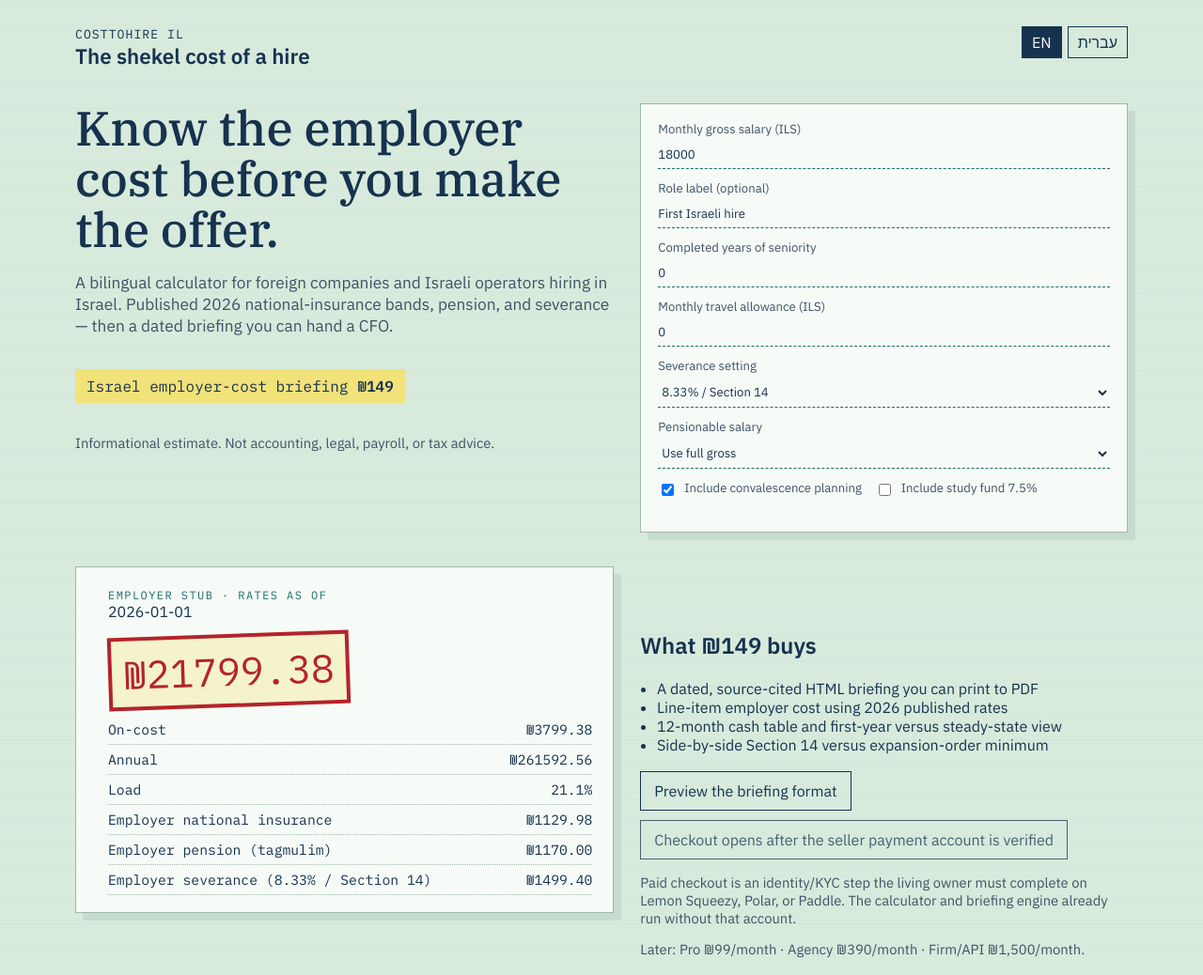
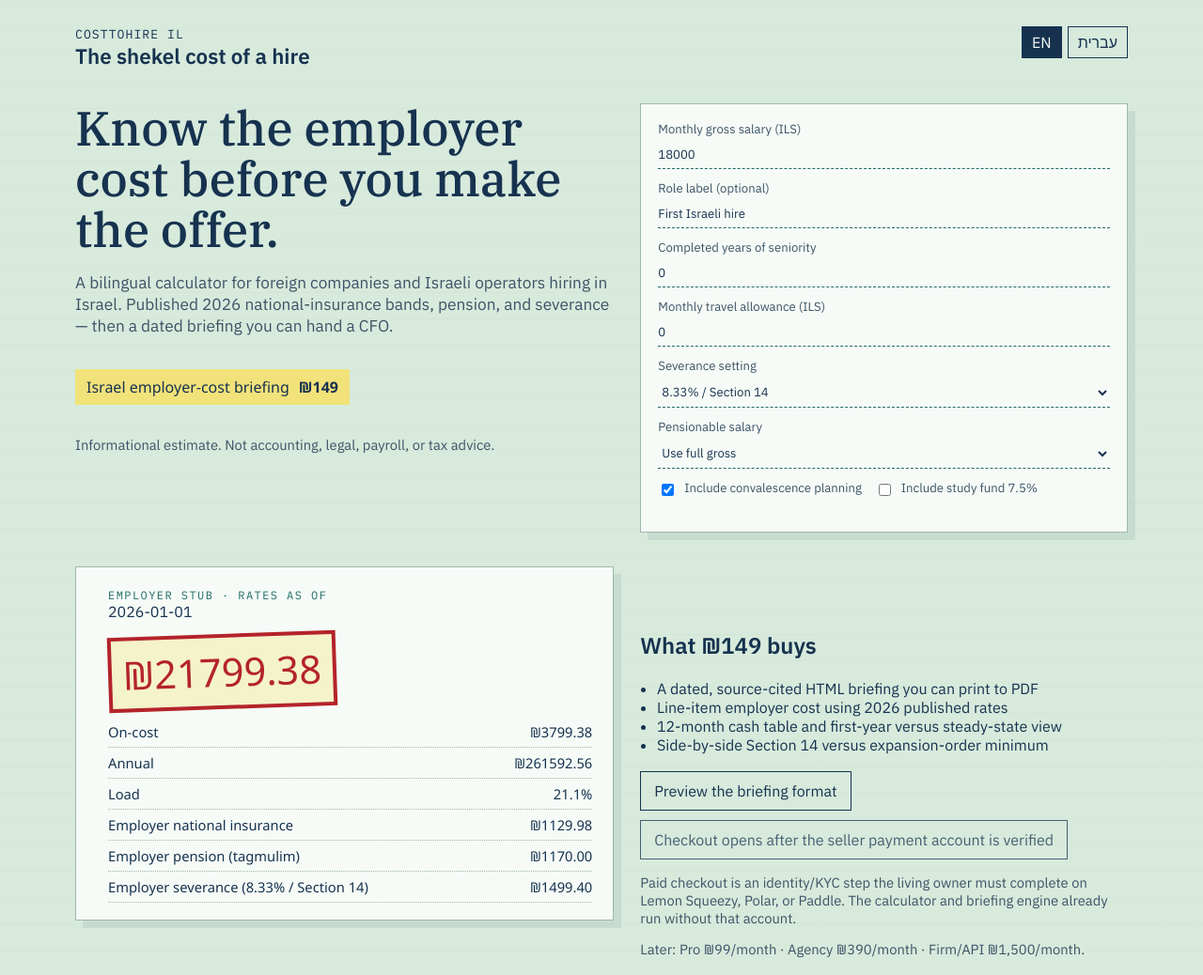
Before and after one commit to GiladShaul/cost-to-hire-il, a website with bundled scripts: page index.html in a window 1280 px wide. Shown: the top 1038 px of the page at 94% size. Built offline with nearby package versions, Linux system fonts and the light colour scheme; a web font is replaced by a local one.

Commit message:
Render shekel amounts in a font that contains the currency sign.

```diff
--- a/styles.css
+++ b/styles.css
@@ -117,7 +117,7 @@ h1 {
   margin: 18px 0;
   background: var(--mark);
   padding: 8px 12px;
-  font-family: "IBM Plex Mono", ui-monospace, monospace;
+  font-family: "Segoe UI", "IBM Plex Sans", sans-serif;
 }
 
 .form-card,
@@ -199,7 +199,7 @@ input, select {
   margin: 14px 0 8px;
   border: 4px solid var(--stamp);
   color: var(--stamp);
-  font-family: "IBM Plex Mono", ui-monospace, monospace;
+  font-family: "Segoe UI", "IBM Plex Sans", sans-serif;
   font-size: clamp(1.8rem, 4vw, 2.6rem);
   padding: 8px 12px;
   transform: rotate(-2deg);
@@ -219,7 +219,7 @@ input, select {
   display: flex;
   justify-content: space-between;
   gap: 12px;
-  font-family: "IBM Plex Mono", ui-monospace, monospace;
+  font-family: "Segoe UI", "IBM Plex Sans", sans-serif;
   font-size: 0.92rem;
   border-bottom: 1px dotted var(--grid);
   padding: 6px 0;
```
